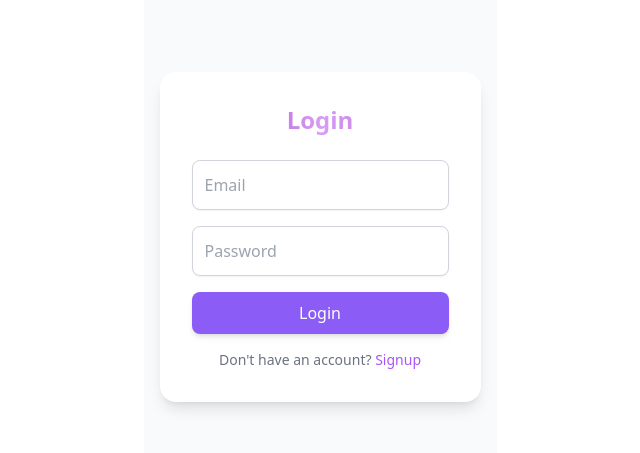
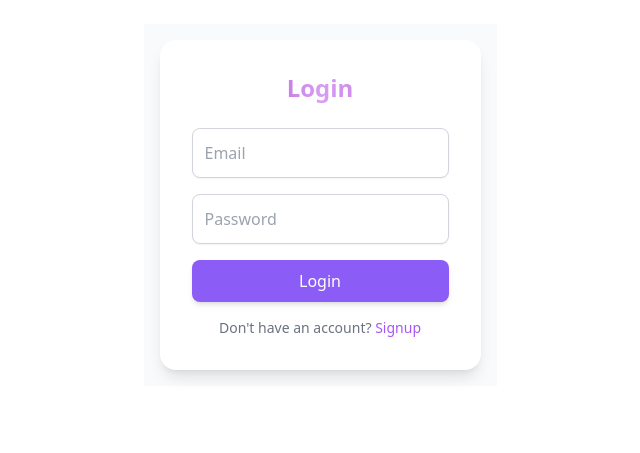
Before and after one commit to ileanat/ReviewRadar, a React (Vite) app: page /login in a window 1280 px wide. Shown: the part 195-648 px from the top of the page, without its empty margins (320-960 px from the left). Built offline with nearby package versions, Linux system fonts and the light colour scheme.

Commit message:
Login Page base layout

```diff
--- a/src/LoginPage.tsx
+++ b/src/LoginPage.tsx
@@ -12,7 +12,7 @@ export default function Login() {
   };
 
   return (
-    <div className="min-h-screen flex items-center justify-center bg-gray-50 p-4">
+    <div className="flex items-center justify-center bg-gray-50 p-4">
       <div className="w-full max-w-md bg-white p-8 rounded-2xl shadow-lg">
         <h1 className="text-2xl font-bold mb-6 text-purple-500 text-center">
           Login
```
